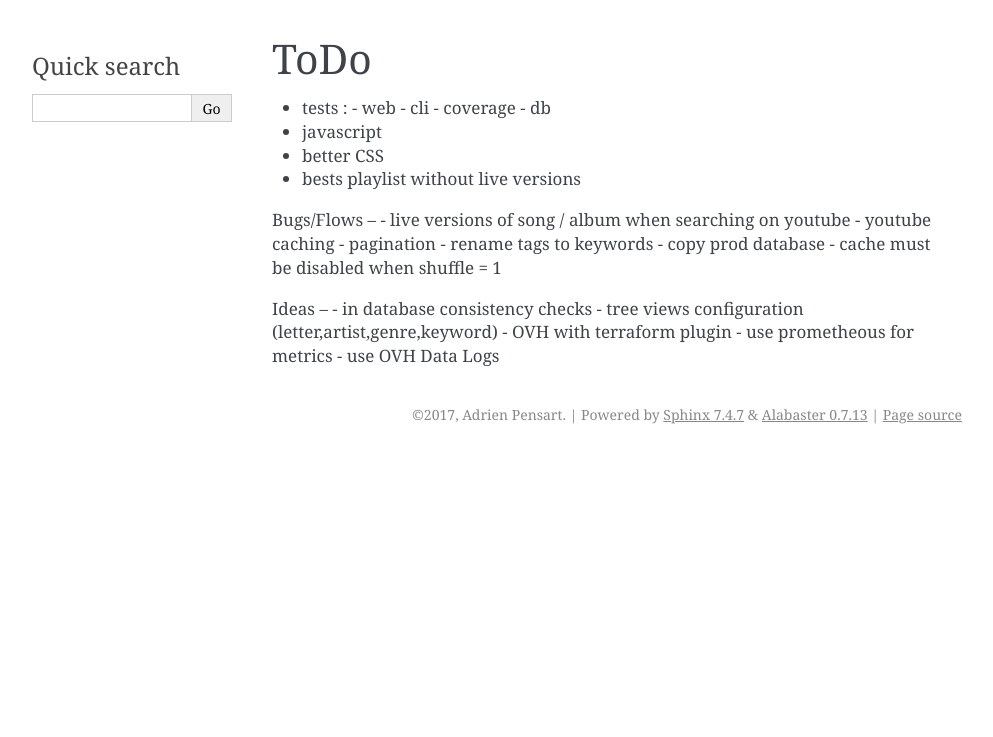
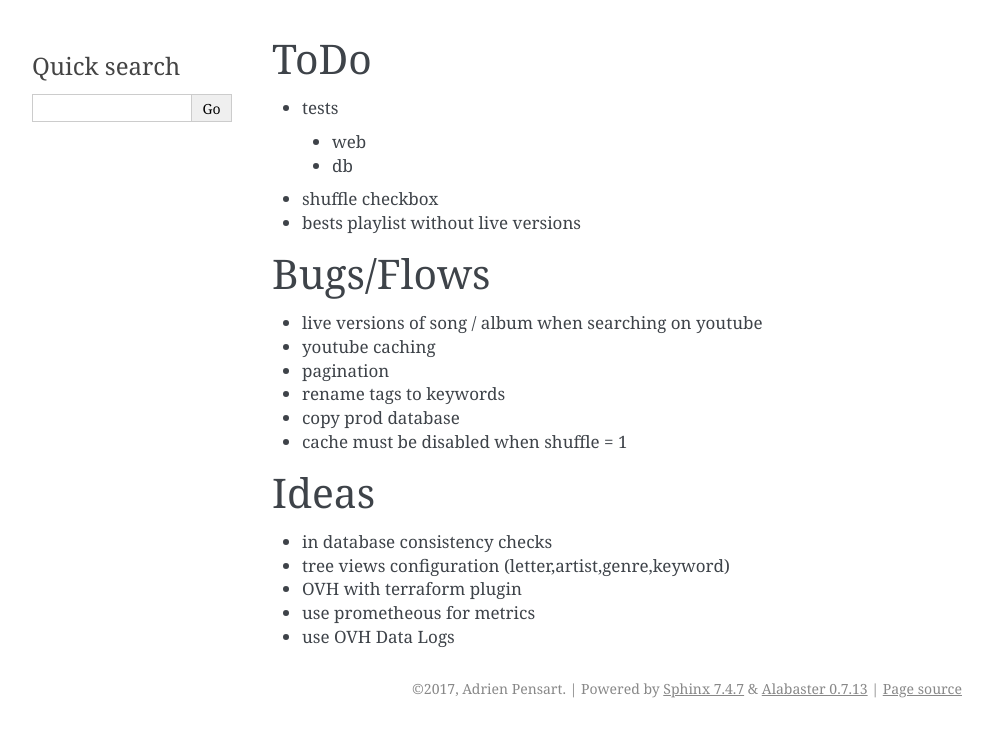
Before and after one commit to AdrienPensart/musicbot, a Sphinx documentation site: the page built from doc/todo.rst, in a window 1280 px wide. Shown: the top 737 px of the page, without its empty margins (148-1141 px from the left). Built offline with Sphinx 7.4.7, drawn with Linux system fonts in a browser that asks for light colours.

Commit message:
rst syntax

```diff
--- a/doc/todo.rst
+++ b/doc/todo.rst
@@ -1,16 +1,15 @@
 ToDo
 ----
-- tests :
-  - web
-  - cli
-  - coverage
-  - db
-- javascript
-- better CSS
+- tests
+
+ - web
+ - db
+
+- shuffle checkbox
 - bests playlist without live versions
 
 Bugs/Flows
---
+----------
 - live versions of song / album when searching on youtube
 - youtube caching
 - pagination
@@ -19,7 +18,7 @@ Bugs/Flows
 - cache must be disabled when shuffle = 1
 
 Ideas
---
+-----
 - in database consistency checks
 - tree views configuration (letter,artist,genre,keyword)
 - OVH with terraform plugin
```
Also changed, not shown: README.rst (+29 -30 lines), 1 other file.
